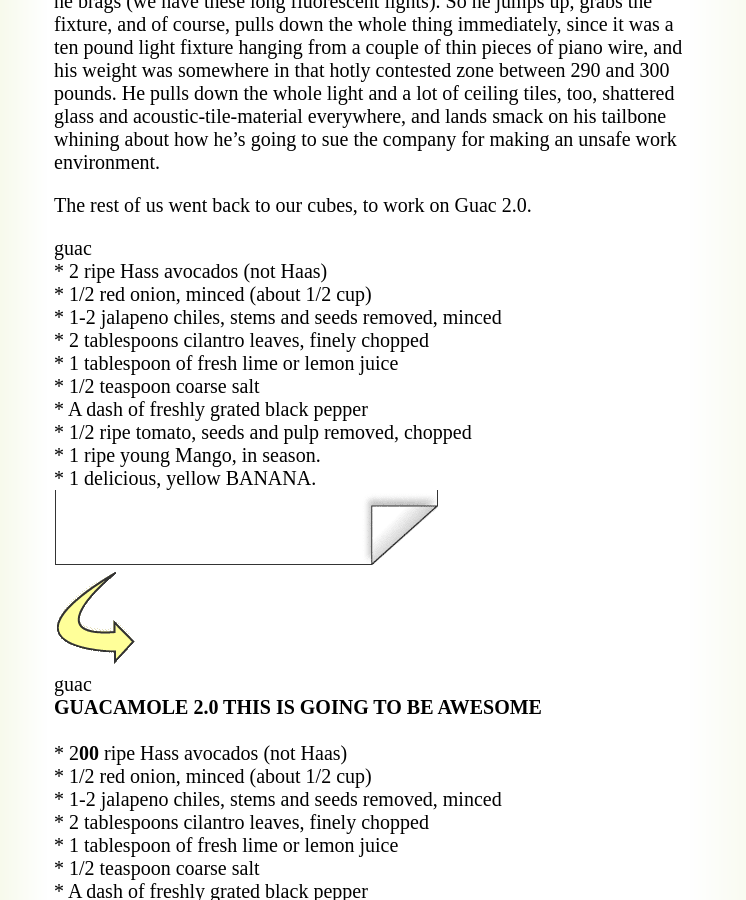
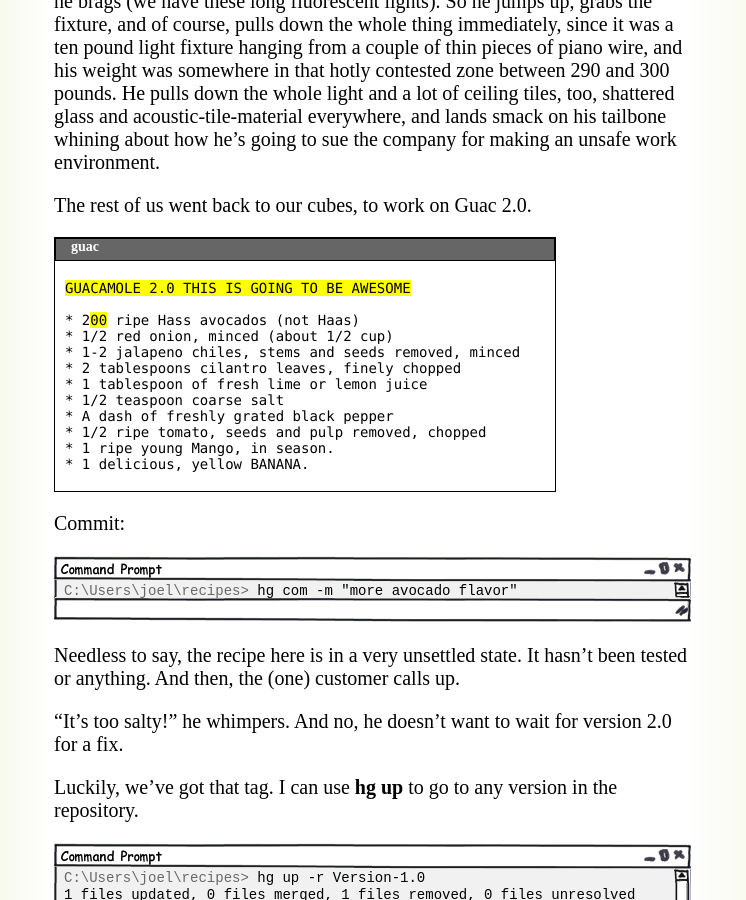
Before and after one commit to hginit/hginit.github.io, a Jekyll site: the page built from 05.html, in a window 1280 px wide and 900 px high, scrolled down 2479 px. Shown: the whole window, without its empty margins (256-1002 px from the left). Built offline with Jekyll 4.4.1, drawn with Linux system fonts in a browser that asks for light colours; some of the changed text lies outside the part shown.

Commit message:
fix diff 05

```diff
--- a/05.html
+++ b/05.html
@@ -90,11 +90,12 @@ summary:     merge
 
 <p>The rest of us went back to our cubes, to work on Guac 2.0.</p>
 
-<div class="edit1">
-                <div class="edittopbefore">
-                guac </div>
-                <div class="editcontent">
-* 2 ripe Hass avocados (not Haas)<br />
+<section class="diff">
+<h3>guac</h3>
+<p>
+<ins>GUACAMOLE 2.0 THIS IS GOING TO BE AWESOME</ins><br /><br />
+
+* 2<ins>00</ins> ripe Hass avocados (not Haas)<br />
 * 1/2 red onion, minced (about 1/2 cup)<br />
 * 1-2 jalapeno chiles, stems and seeds removed, minced<br />
 * 2 tablespoons cilantro leaves, finely chopped<br />
@@ -104,34 +105,8 @@ summary:     merge
 * 1/2 ripe tomato, seeds and pulp removed, chopped<br />
 * 1 ripe young Mango, in season.<br />
 * 1 delicious, yellow BANANA.<br />
-                </div>
-                <img src="i/edit-bot.gif" width="387" height="76" alt="Image portraying the bottom of a sheet of paper with one corner folded." />
-    </div>
-
-
-<div class="edit2">
-	<img src="i/arrow2.gif" width="83" height="97" class="editArrow" alt="Image of an arrow swooping down and to the right." />
-	<div class="edittopafter">
-		guac
-	</div>
-  <div class="editcontent">
-<strong>GUACAMOLE 2.0 THIS IS GOING TO BE AWESOME</strong><br /><br />
-
-* 2<strong>00</strong> ripe Hass avocados (not Haas)<br />
-* 1/2 red onion, minced (about 1/2 cup)<br />
-* 1-2 jalapeno chiles, stems and seeds removed, minced<br />
-* 2 tablespoons cilantro leaves, finely chopped<br />
-* 1 tablespoon of fresh lime or lemon juice<br />
-* 1/2 teaspoon coarse salt<br />
-* A dash of freshly grated black pepper<br />
-* 1/2 ripe tomato, seeds and pulp removed, chopped<br />
-* 1 ripe young Mango, in season.<br />
-* 1 delicious, yellow BANANA.<br />
-   </div>
-  <img src="i/edit-bot.gif" width="387" height="76" alt="Image portraying the bottom of a sheet of paper with one corner folded." />
- </div>
-
- <div style="clear: both;">&nbsp;</div>
+</p>
+</section>
 
 <p>Commit:</p>
 
@@ -158,47 +133,21 @@ summary:     merge
 
 <p>And now I can fix his stupid salt problem:</p>
 
-<div class="edit1">
-                <div class="edittopbefore">
-                guac </div>
-                <div class="editcontent">
+<section class="diff">
+<h3>guac</h3>
+<p>
 * 2 ripe Hass avocados (not Haas)<br />
 * 1/2 red onion, minced (about 1/2 cup)<br />
 * 1-2 jalapeno chiles, stems and seeds removed, minced<br />
 * 2 tablespoons cilantro leaves, finely chopped<br />
 * 1 tablespoon of fresh lime or lemon juice<br />
-* 1/2 teaspoon coarse salt<br />
+* <ins>1 grain table </ins>salt<ins>, split in half</ins><br />
 * A dash of freshly grated black pepper<br />
 * 1/2 ripe tomato, seeds and pulp removed, chopped<br />
 * 1 ripe young Mango, in season.<br />
 * 1 delicious, yellow BANANA.<br />
-                </div>
-                <img src="i/edit-bot.gif" width="387" height="76" alt="Image portraying the bottom of a sheet of paper with one corner folded." />
-    </div>
-
-
-<div class="edit2">
-	<img src="i/arrow2.gif" width="83" height="97" class="editArrow" alt="Image of an arrow swooping down and to the right." />
-	<div class="edittopafter">
-		guac
-	</div>
-    <div class="editcontent">
-* 2 ripe Hass avocados (not Haas)<br />
-* 1/2 red onion, minced (about 1/2 cup)<br />
-* 1-2 jalapeno chiles, stems and seeds removed, minced<br />
-* 2 tablespoons cilantro leaves, finely chopped<br />
-* 1 tablespoon of fresh lime or lemon juice<br />
-* <strong>1 grain table </strong>salt<strong>, split in half</strong><br />
-* A dash of freshly grated black pepper<br />
-* 1/2 ripe tomato, seeds and pulp removed, chopped<br />
-* 1 ripe young Mango, in season.<br />
-* 1 delicious, yellow BANANA.<br />
-   </div>
-  <img src="i/edit-bot.gif" width="387" height="76" alt="Image portraying the bottom of a sheet of paper with one corner folded." />
- </div>
-
- <div style="clear: both;">&nbsp;</div>
-
+</p>
+</section>
 
 <p>And:</p>
 
```
